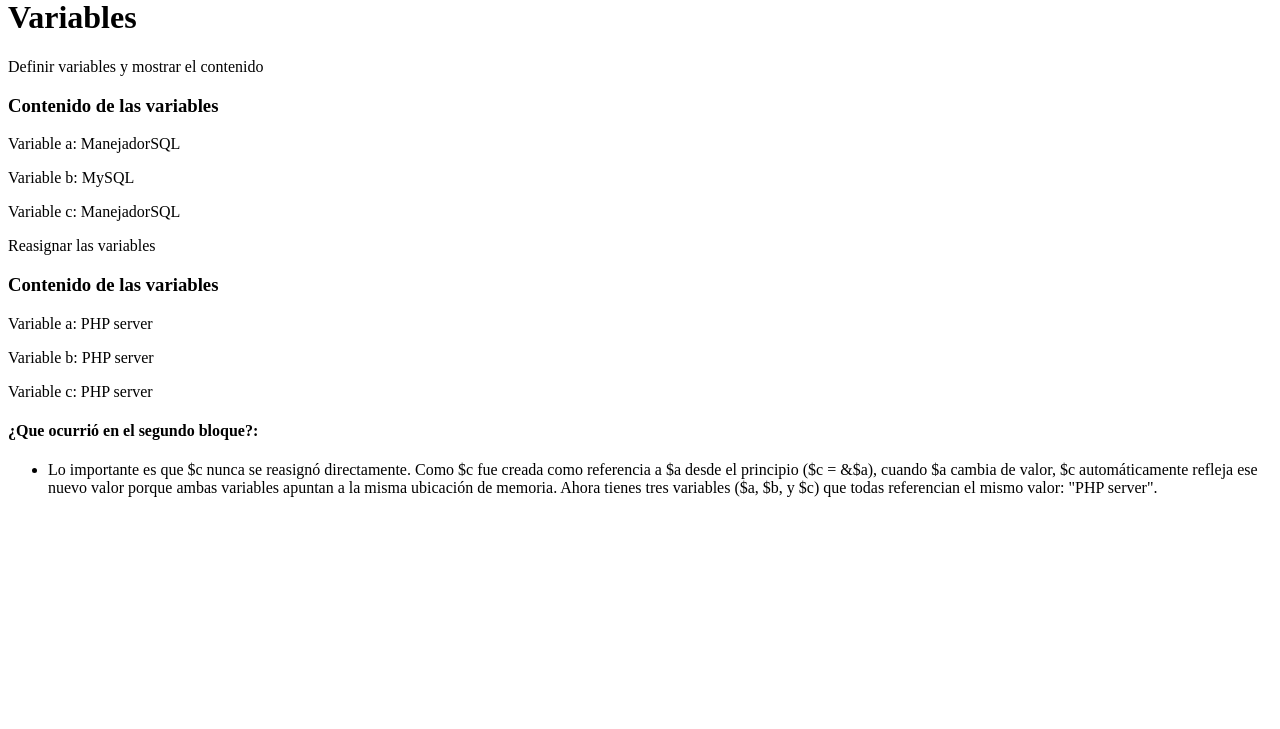
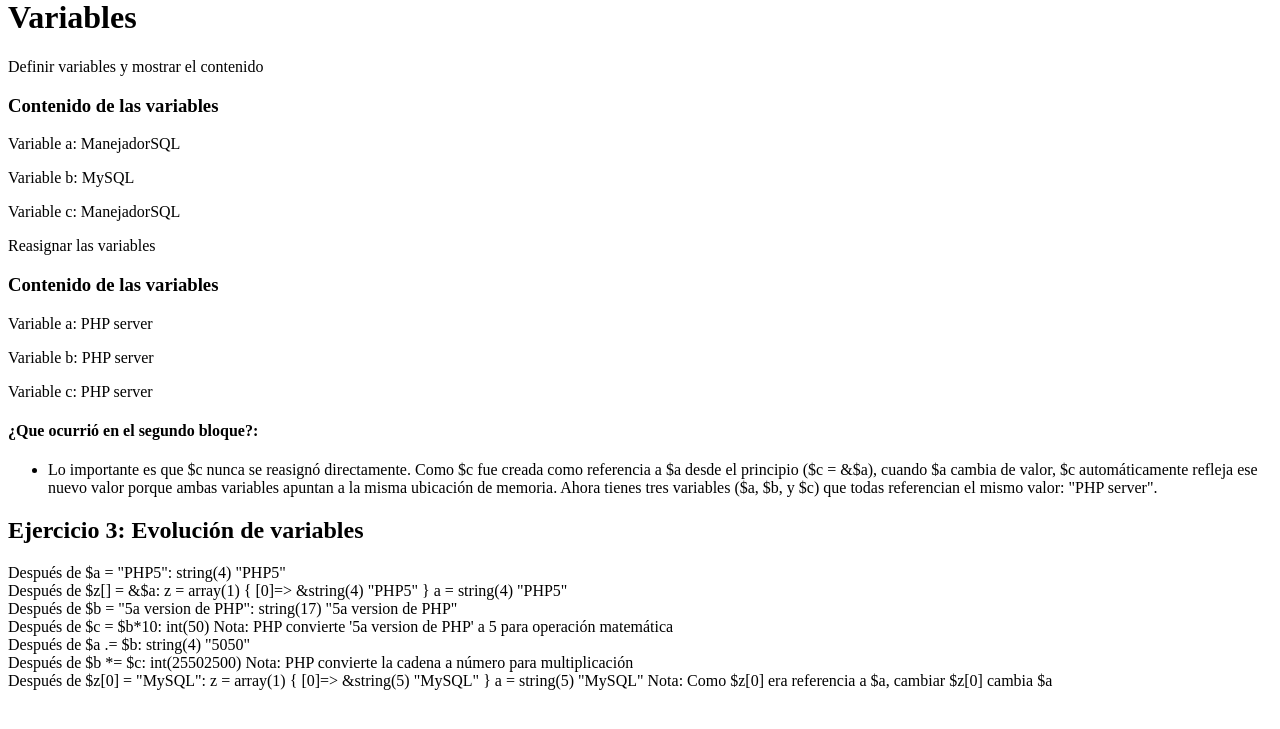
Before and after one commit to CarlitoK/tecweb, a PHP site: page /practica5.php in a window 1280 px wide. Shown: the part 22-751 px from the top of the page. Run offline with PHP 8.4, Linux system fonts and the light colour scheme.

Commit message:
Ejercicio 3 completado

```diff
--- a/Practicas/p05/practica5.php
+++ b/Practicas/p05/practica5.php
@@ -38,3 +38,46 @@
 
     ?>
     <?php
+
+
+// =================================================================
+// EJERCICIO 3: Mostrar contenido después de cada asignación
+// =================================================================
+echo "<h2>Ejercicio 3: Evolución de variables</h2>\n";
+
+$a = "PHP5";
+echo "Después de \$a = \"PHP5\": ";
+var_dump($a);
+echo "<br>\n";
+
+$z[] = &$a;
+echo "Después de \$z[] = &\$a: ";
+echo "z = "; var_dump($z);
+echo "a = "; var_dump($a);
+echo "<br>\n";
+
+$b = "5a version de PHP";
+echo "Después de \$b = \"5a version de PHP\": ";
+var_dump($b);
+echo "<br>\n";
+
+$c = $b*10;
+echo "Después de \$c = \$b*10: ";
+var_dump($c);
+echo "Nota: PHP convierte '5a version de PHP' a 5 para operación matemática<br>\n";
+
+$a .= $b;
+echo "Después de \$a .= \$b: ";
+var_dump($a);
+echo "<br>\n";
+
+$b *= $c;
+echo "Después de \$b *= \$c: ";
+var_dump($b);
+echo "Nota: PHP convierte la cadena a número para multiplicación<br>\n";
+
+$z[0] = "MySQL";
+echo "Después de \$z[0] = \"MySQL\": ";
+echo "z = "; var_dump($z);
+echo "a = "; var_dump($a);
+echo "Nota: Como \$z[0] era referencia a \$a, cambiar \$z[0] cambia \$a<br><br>\n";
```
